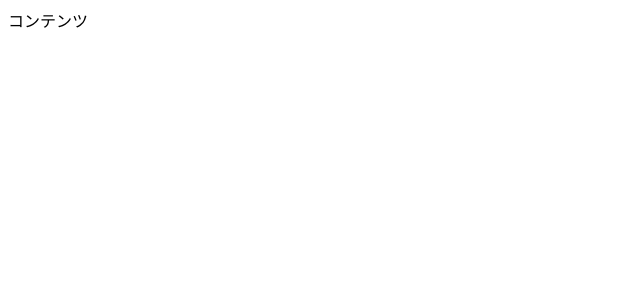
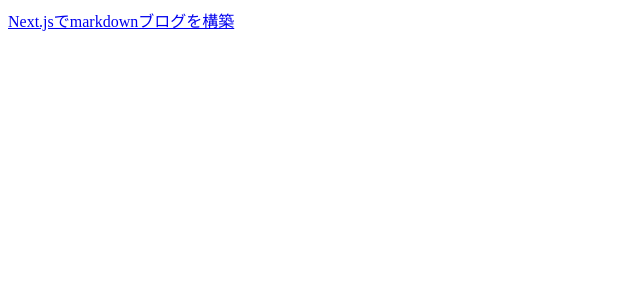
Before and after one commit to t0rkie/my_page, a Next.js app: page / in a window 1280 px wide. Shown: the top 300 px of the page, without its empty margins (0-640 px from the left). Built offline with nearby package versions, Linux system fonts and the light colour scheme.

Commit message:
gray-matter追加

```diff
--- a/package.json
+++ b/package.json
@@ -15,6 +15,7 @@
     "autoprefixer": "10.4.14",
     "eslint": "8.42.0",
     "eslint-config-next": "13.4.4",
+    "gray-matter": "^4.0.3",
     "next": "13.4.4",
     "postcss": "8.4.24",
     "react": "18.2.0",
--- a/pages/index.tsx
+++ b/pages/index.tsx
@@ -1,5 +1,45 @@
-export default function Home() {
+import fs from 'fs'
+import matter from 'gray-matter'
+import Link from 'next/link'
+
+interface Post {
+  slug: string
+  frontMatter: any
+}
+
+interface HomeProps {
+  posts: Post[];
+}
+
+export const getStaticProps = () => {
+  const files = fs.readdirSync('posts')
+  const posts = files.map(fileName => {
+    const slug = fileName.replace(/\.md$/, '')
+    const fileContent = fs.readFileSync(`posts/${fileName}`, 'utf-8')
+    const { data } = matter(fileContent)
+
+    return {
+      frontMatter: data,
+      slug
+    }
+  })
+  return {
+    props: {
+      posts
+    }
+  }
+}
+
+export default function Home({ posts }: HomeProps) {
+  console.log('post: ', posts)
   return (
-    <div className="my-8">コンテンツ</div>
+    <div className='my-8'>
+      { posts.map(post => (
+        <div key={ post.slug }>
+          <Link href={`/post/${post.slug}`}>{ post.frontMatter.title }</Link>
+        </div>
+      ))
+      }
+    </div>
   )
 }
--- /dev/null
+++ b/posts/next-js-markdown-blog.md
@@ -0,0 +1,13 @@
+---
+title: 'Next.jsでmarkdownブログを構築'
+date: '2022-07-13'
+description: 'Next.jsでmarkdownファイルを利用したブログの構築手順を解説しています。'
+---
+
+Next.js を使って Markdown のブログサイトの構築を一から行なっていきます。
+
+## Next.js の準備
+
+### プロジェクトの作成
+
+npx create-next-app コマンドを利用して Next.js プロジェクトの作成を行います。
```
Also changed, not shown: 1 other file (tests, documents, lock files or other folders).
